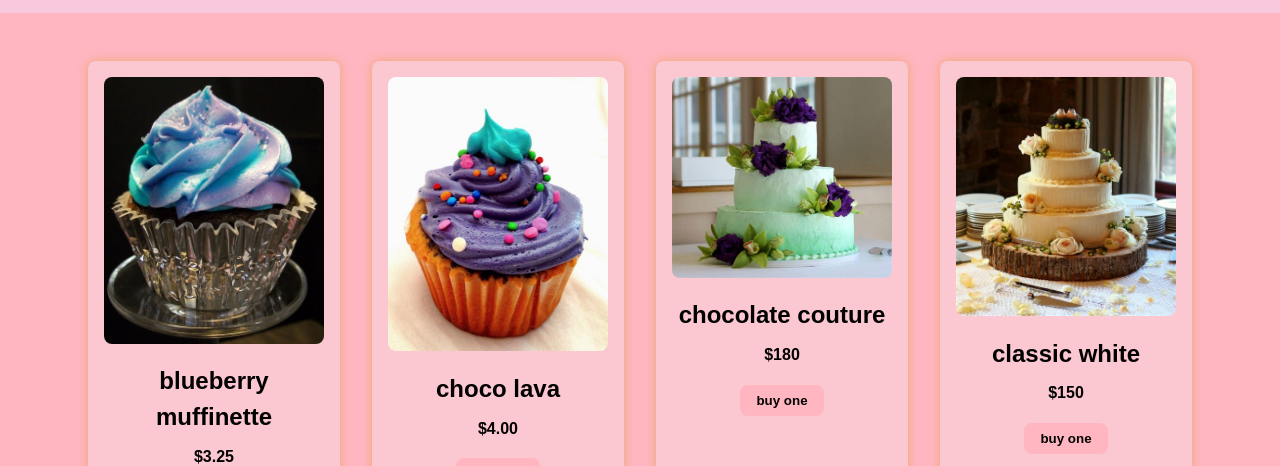
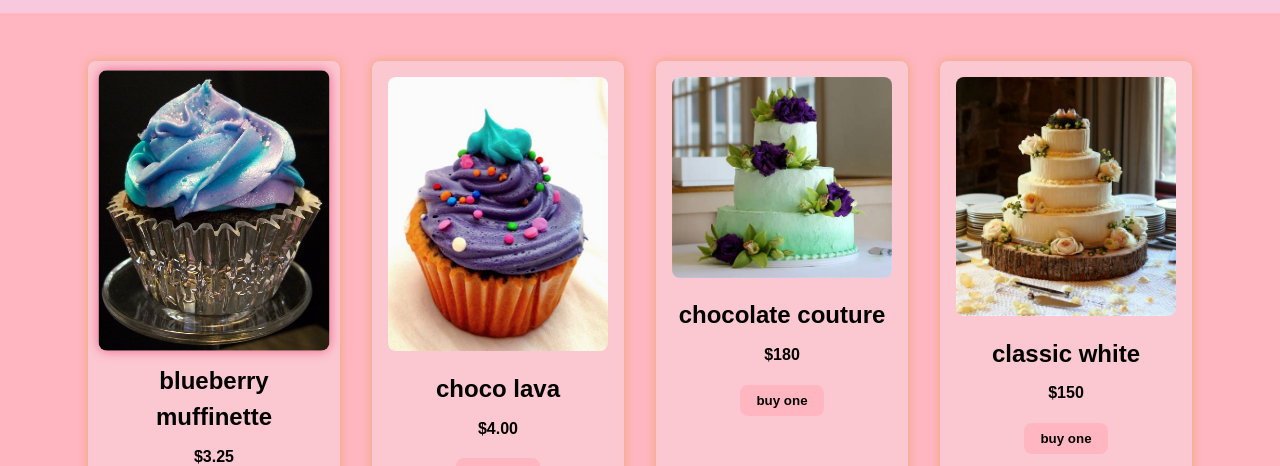
Before and after one commit to owenboy9/cakery, a React (Vite) app in the folder vite-project/: page /products in a window 1280 px wide. In both pictures the pointer is over the picture 214 px from the left and 439 px from the top of the page. Shown: the part 229-695 px from the top of the page. Built offline with nearby package versions, Linux system fonts and the light colour scheme.

Commit message:
product card css

```diff
--- a/vite-project/src/components/ProductCard.jsx
+++ b/vite-project/src/components/ProductCard.jsx
@@ -1,4 +1,4 @@
-// src/components/ProductCard.jsx
+import '../styles/productCard.css'
 function ProductCard({ name, image, price, onBuyClick }) {
   return (
     <div style={{
@@ -16,6 +16,7 @@ function ProductCard({ name, image, price, onBuyClick }) {
       <img
         src={image}
         alt={name}
+        className="product-image"
         style={{ width: '100%', objectFit: 'cover', cursor: 'pointer', borderRadius: '0.5rem' }}
       />
       <div style={{ padding: '0.3rem' }}>
@@ -24,6 +25,7 @@ function ProductCard({ name, image, price, onBuyClick }) {
         </h3>
         <p style={{ fontWeight: 'bold', color: 'black', margin: '0.6rem 0' }}>{price}</p>
         <button
+          className="buy-button"
           onClick={onBuyClick}
           style={{
             backgroundColor: 'lightpink',
--- a/vite-project/src/styles/productCard.css
+++ b/vite-project/src/styles/productCard.css
@@ -0,0 +1,19 @@
+.product-image {
+  transition: transform 0.3s ease, box-shadow 0.3s ease;
+}
+
+.product-image:hover {
+  transform: scale(1.05);
+  box-shadow: 0 0 10px rgb(240, 99, 141);
+  cursor: pointer;
+}
+
+.buy-button {
+  transition: transform 0.1s ease, box-shadow 0.3s ease;
+}
+
+.buy-button:hover {
+  transform: scale(1.07);
+  box-shadow: 0 0 10px rgb(240, 99, 141);
+  cursor: pointer;
+}
```
